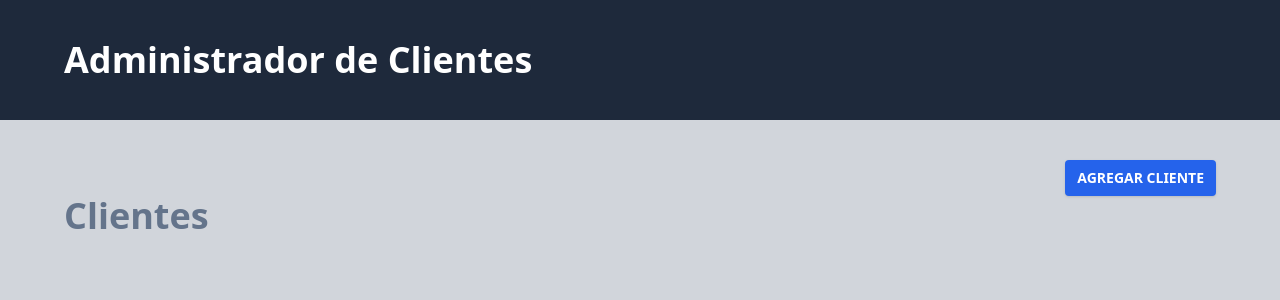
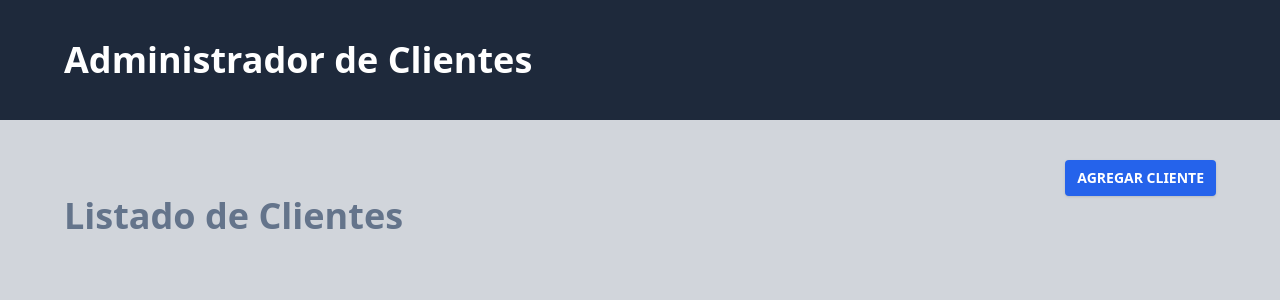
Before and after one commit to Leomiguel19/crm-vue, a Vue app: page / in a window 1280 px wide. Shown: the top 300 px of the page. Built offline with nearby package versions, Linux system fonts and the light colour scheme.

Commit message:
Mostrar nombre de pagina actual

```diff
--- /dev/null
+++ b/src/components/UI/Heading.vue
@@ -0,0 +1,5 @@
+<template>
+    <h1 class="text-4xl font-extrabold text-slate-500">
+        <slot></slot>
+    </h1>
+</template>
--- a/src/views/ClientesView.vue
+++ b/src/views/ClientesView.vue
@@ -1,15 +1,16 @@
 <script setup>
     import RouterLink from "../components/UI/RouterLink.vue"
+    import Heading from "../components/UI/Heading.vue"
 </script>
 
 <template>
-    <div class="flex justify-end">
-        <RouterLink to="agregar-cliente">
-            Agregar Cliente
-        </RouterLink>
-    </div>
+    <div>
+        <div class="flex justify-end">
+            <RouterLink to="agregar-cliente">
+                Agregar Cliente
+            </RouterLink>
+        </div>
 
-    <div>
-        <h1 class="text-4xl font-extrabold text-slate-500">Clientes</h1>
+        <Heading>Listado de Clientes</Heading>
     </div>
 </template>
--- a/src/views/NuevoClienteView.vue
+++ b/src/views/NuevoClienteView.vue
@@ -1,14 +1,16 @@
 <script setup>
-    import RouterLink from "../components/UI/RouterLink.vue"
+    import RouterLink from "../components/UI/RouterLink.vue";
+    import Heading from "../components/UI/Heading.vue"
+
 </script>
 
 <template>
-    <div class="flex justify-end">
-        <RouterLink to="inicio">
-            regresar
-        </RouterLink>
-    </div>
     <div>
-        <h1 class="text-4xl font-extrabold text-slate-500">Agregar Cliente</h1>
+        <div class="flex justify-end">
+            <RouterLink to="inicio">
+                regresar
+            </RouterLink>
+        </div>
+        <Heading>Agregar Cliente</Heading>
     </div>
 </template>
```
